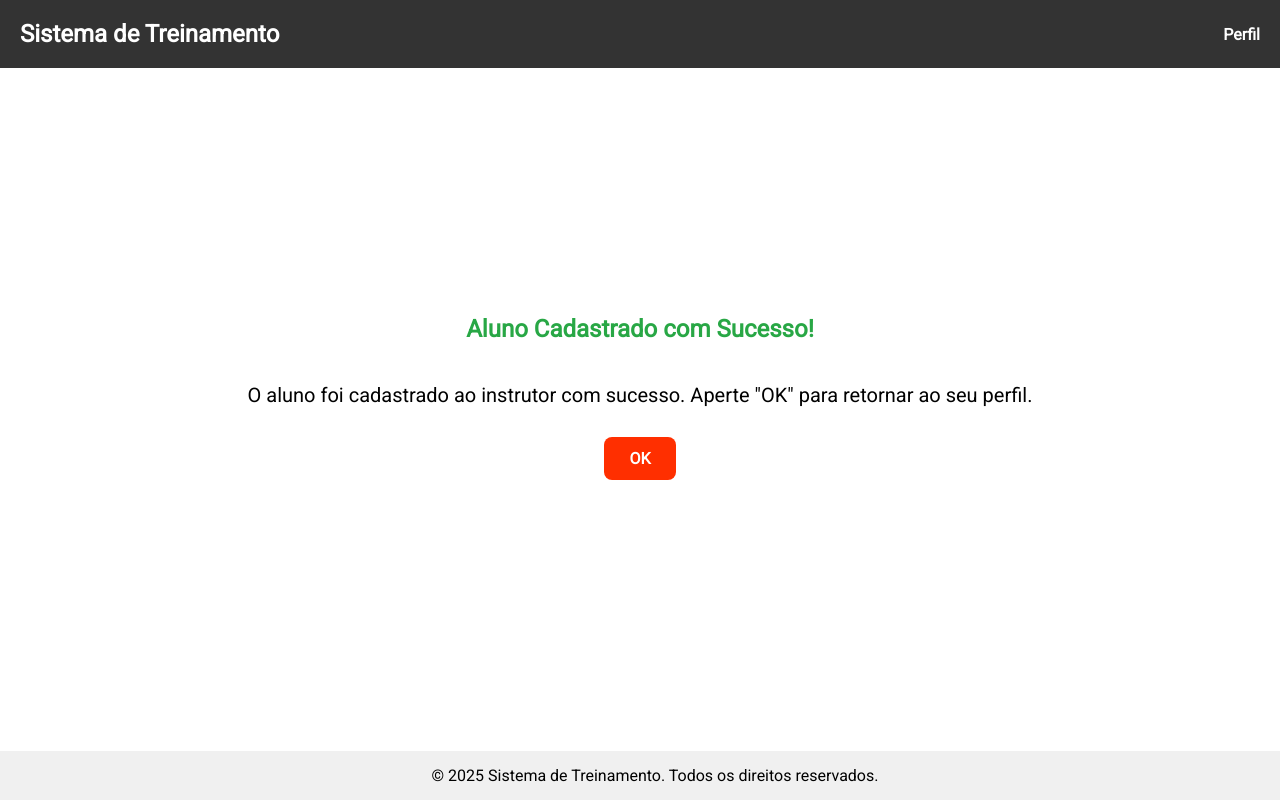
After one commit to Samuel1-salc/Gyga-fit-gym, a PHP site: page /view/alunoSucessoInstrutor.php in a window 1280 px wide. The commit adds this page. Run offline with PHP 8.4, Linux system fonts and the light colour scheme.

Commit message:
Ajustes necessarios para melhorar o funcionamento do produto!

```diff
--- /dev/null
+++ b/view/alunoSucessoInstrutor.php
@@ -0,0 +1,119 @@
+<!-- alunoSucessoInstrutor.php -->
+<!DOCTYPE html>
+<html lang="pt-br">
+<head>
+    <meta charset="UTF-8">
+    <title>Cadastro Realizado</title>
+    <link href="https://fonts.googleapis.com/css2?family=Roboto&display=swap" rel="stylesheet">
+    <link rel="stylesheet" href="seu-arquivo.css"> <!-- Altere para o nome real do seu CSS -->
+    <style>
+        body {
+            font-family: 'Roboto', sans-serif;
+            margin: 0;
+            padding: 0;
+        }
+
+        header {
+            background-color: #333;
+            padding: 20px;
+            color: white;
+            display: flex;
+            justify-content: space-between;
+            align-items: center;
+        }
+
+        .logo {
+            font-size: 24px;
+            font-weight: bold;
+        }
+
+        nav ul {
+            list-style: none;
+            display: flex;
+            gap: 20px;
+            margin: 0;
+            padding: 0;
+        }
+
+        nav ul li a {
+            color: white;
+            text-decoration: none;
+            font-weight: bold;
+        }
+
+        nav ul li a:hover {
+            text-decoration: underline;
+        }
+
+        .sucesso-container {
+            display: flex;
+            flex-direction: column;
+            align-items: center;
+            justify-content: center;
+            height: 80vh;
+            text-align: center;
+        }
+
+        .sucesso-container h2 {
+            color: #28a745;
+            margin-bottom: 20px;
+        }
+
+        .sucesso-container p {
+            font-size: 20px;
+            margin-bottom: 30px;
+        }
+
+        .btn-voltar {
+            background-color: #ff2f00;
+            color: #fff;
+            padding: 12px 25px;
+            border: none;
+            border-radius: 8px;
+            font-weight: bold;
+            font-size: 16px;
+            cursor: pointer;
+            transition: background 0.3s;
+            text-decoration: none;
+        }
+
+        .btn-voltar:hover {
+            background-color: #e94e1f;
+        }
+
+        footer {
+            background-color: #f0f0f0;
+            text-align: center;
+            padding: 15px;
+            position: fixed;
+            bottom: 0;
+            width: 100%;
+        }
+    </style>
+</head>
+<body>
+
+    <header>
+        <div class="logo">Sistema de Treinamento</div>
+        <nav>
+            <ul>
+                <li><a href="perfilInstrutor.php">Perfil</a></li>
+                <!-- Adicione outros links conforme necessário -->
+            </ul>
+        </nav>
+    </header>
+
+    <main>
+        <div class="sucesso-container">
+            <h2>Aluno Cadastrado com Sucesso!</h2>
+            <p>O aluno foi cadastrado ao instrutor com sucesso. Aperte "OK" para retornar ao seu perfil.</p>
+            <a href="perfilInstrutor.php" class="btn-voltar">OK</a>
+        </div>
+    </main>
+
+    <footer>
+        &copy; <?php echo date("Y"); ?> Sistema de Treinamento. Todos os direitos reservados.
+    </footer>
+
+</body>
+</html>
```
Also changed, not shown: controllers/processsarAdicionarAluno.php (+7 -6 lines), models/UserInstrutor.class.php (+16 -12 lines), view/style/Login-Cadastro.css (+50 -91 lines), view/telaLogin.php (+65 -26 lines).
